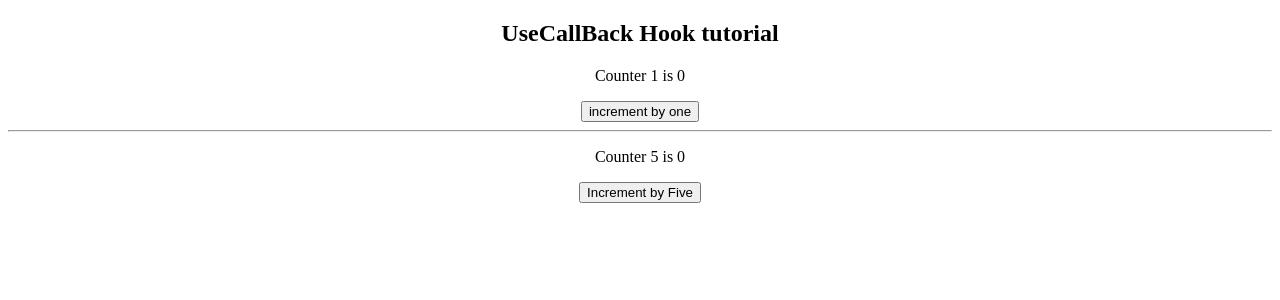
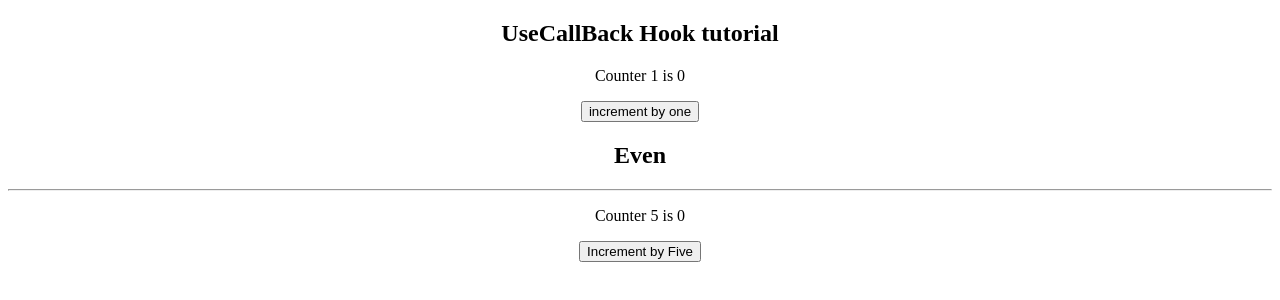
Before and after one commit to Nirob360/React-class-main, a React (Create React App) app: page / in a window 1280 px wide. Shown: the top 300 px of the page. Built offline with nearby package versions, Linux system fonts and the light colour scheme.

Commit message:
use memo for for kenow evrythin

```diff
--- a/src/App.js
+++ b/src/App.js
@@ -1,4 +1,4 @@
-import React, { useCallback, useState } from 'react';
+import React, { useCallback, useMemo, useState } from 'react';
 import './App.css';
 import Button from './components/Button';
 import ShowCount from './components/ShowCount';
@@ -15,11 +15,18 @@ export default function App() {
         setCount2((prevCount) => prevCount + 5);
     }, []);
 
+    const isEvenOrOdd = useMemo(() => {
+        let i = 0;
+        while (i < 1000000000) i += 1;
+        return count1 % 2 === 0;
+    }, [count1]);
+
     return (
         <div className="App">
             <Title />
             <ShowCount count={count1} title="Counter 1" />
             <Button handleClick={incrementByOne}> increment by one</Button>
+            <h2> {isEvenOrOdd ? 'Even' : 'Odd'} </h2>
             <hr />
             <ShowCount count={count2} title="Counter 5" />
             <Button handleClick={incrementByFive}>Increment by Five </Button>
```
Also changed, not shown: 1 other file (tests, documents, lock files or other folders).
